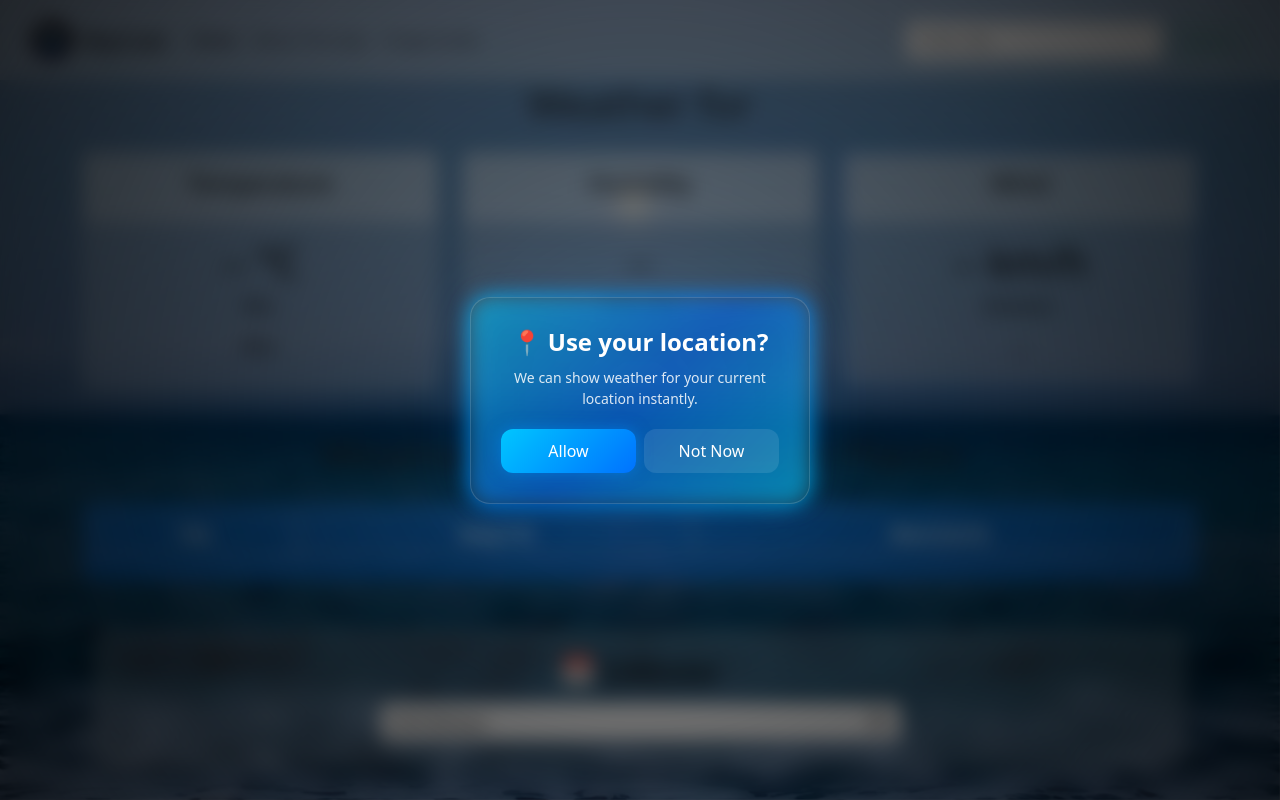
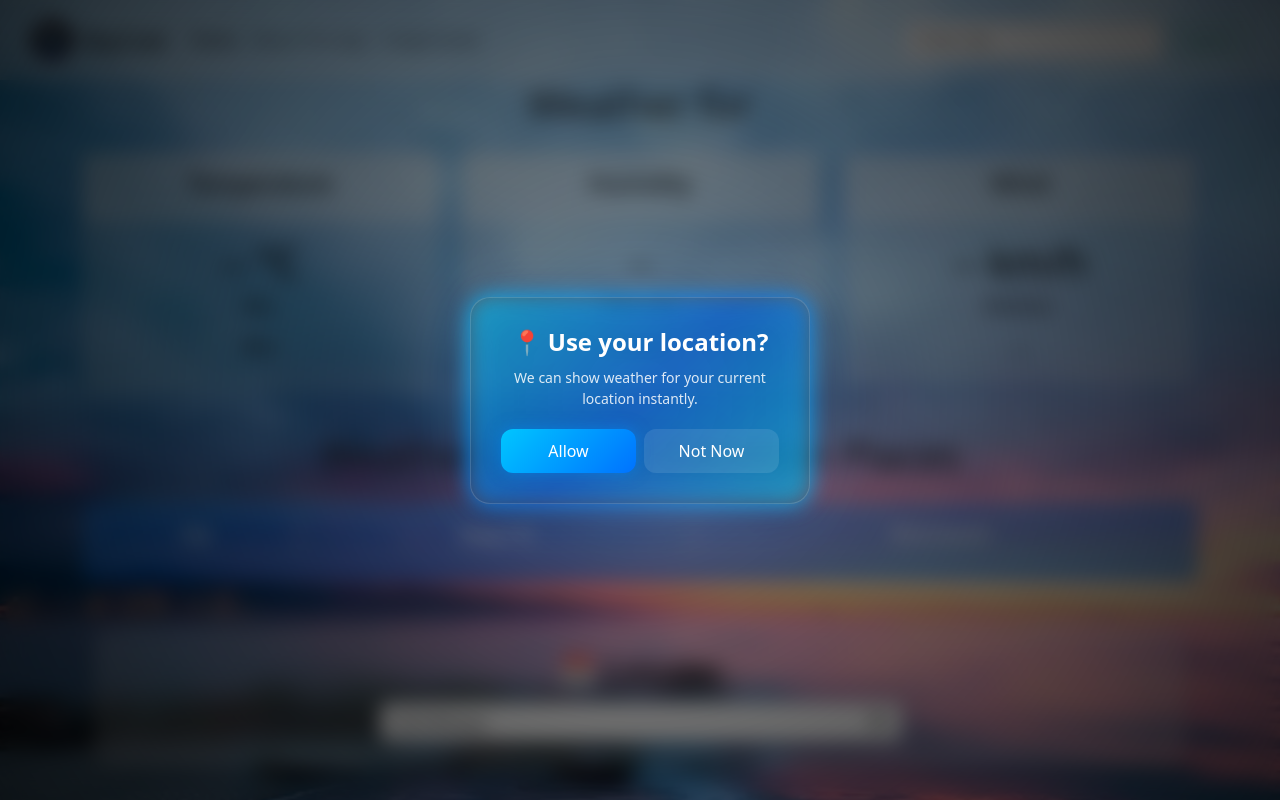
Before and after one commit to aditya2204200/SkyCast-App-, a plain HTML site: page index.html in a window 1280 px wide. Shown: the top 800 px of the page. Drawn offline with nearby package versions, Linux system fonts and the light colour scheme; no server answers.

Commit message:
add background image for afternoon

```diff
--- a/style.css
+++ b/style.css
@@ -27,7 +27,7 @@ html {
   background-position: center;
   background-repeat: no-repeat;
 
-  animation: bgMove 30s linear infinite;
+  animation: bgMove 90s linear infinite;
 }
 @keyframes bgMove {
   0% {
@@ -68,11 +68,11 @@ html {
 
 /* 🌅 Background images */
 .bg-morning {
-  background-image: url(morning_.png);
+  background-image: url(morning.png);
 }
 
 .bg-afternoon {
-  background-image: url(afternoon_img.png);
+  background-image: url(afternoon_.png);
 }
 
 .bg-evening {
```
